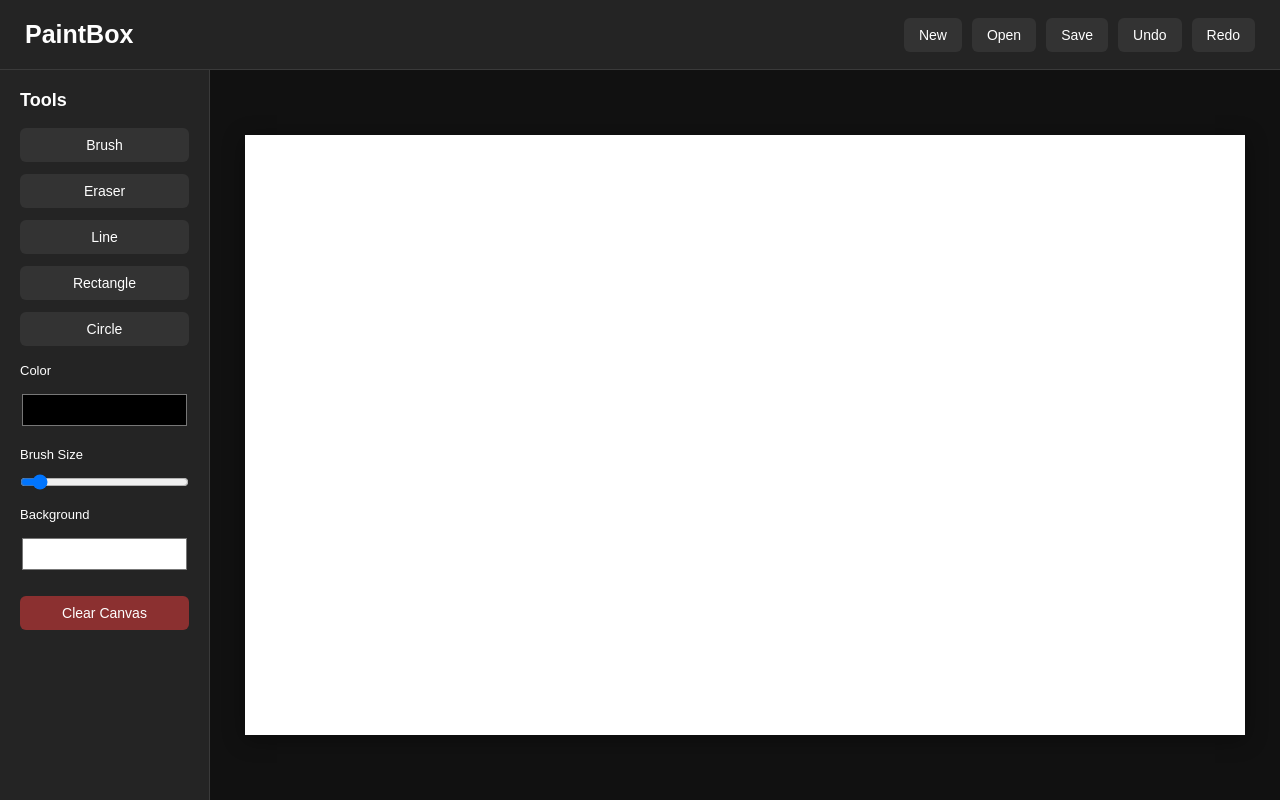
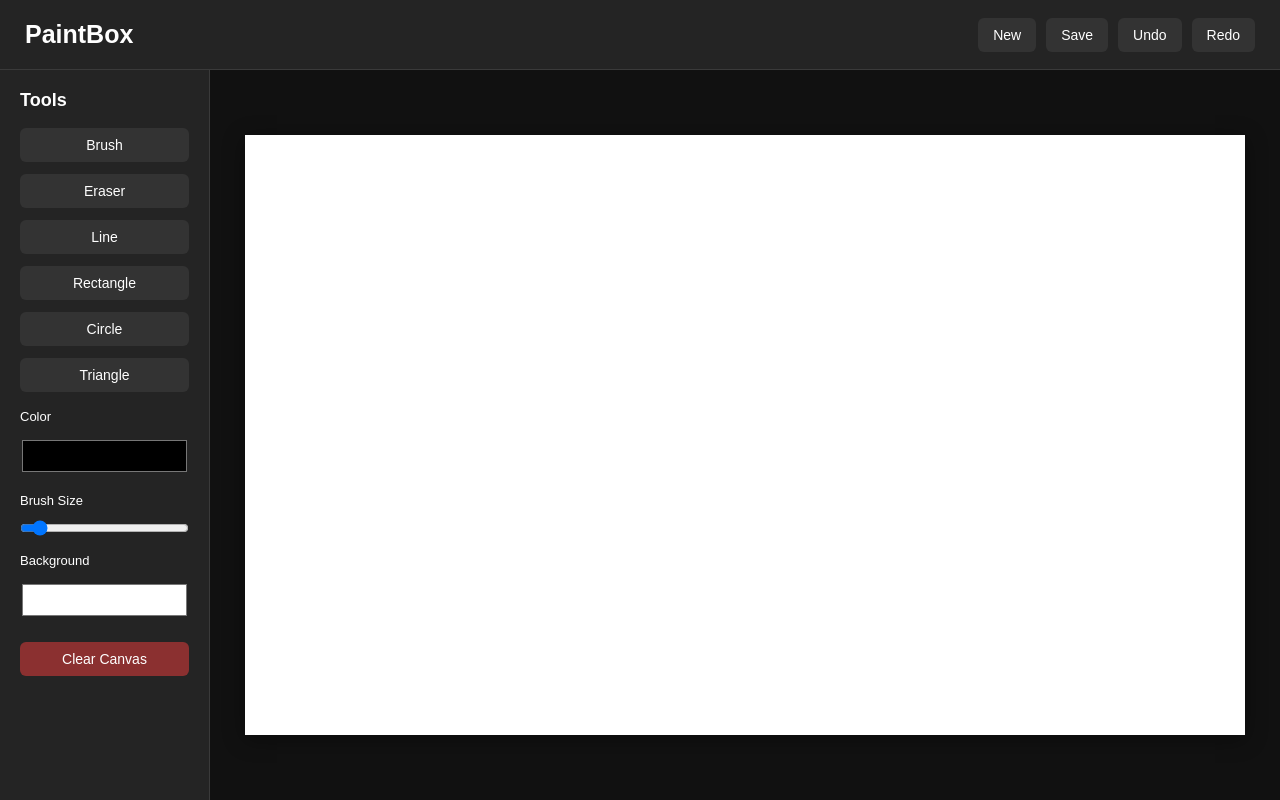
Before and after one commit to Red0x-106/PaintBox, a plain HTML site: page index.html in a window 1280 px wide. Drawn offline with Linux system fonts and the light colour scheme.

Commit message:
Add triangle tool to HTML

```diff
--- a/index.html
+++ b/index.html
@@ -14,7 +14,6 @@
 
         <div class="top-buttons">
             <button id="newBtn">New</button>
-            <button id="openBtn">Open</button>
             <button id="saveBtn">Save</button>
             <button id="undoBtn">Undo</button>
             <button id="redoBtn">Redo</button>
@@ -32,6 +31,7 @@
             <button id="lineBtn">Line</button>
             <button id="rectangleBtn">Rectangle</button>
             <button id="circleBtn">Circle</button>
+            <button id="triangleBtn">Triangle</button>
 
             <label for="colorPicker">Color</label>
             <input type="color" id="colorPicker" value="#000000">
@@ -52,8 +52,6 @@
 
     </main>
 
-    <input type="file" id="fileInput" accept="image/*" hidden>
-
     <script src="script.js"></script>
 
 </body>
```
